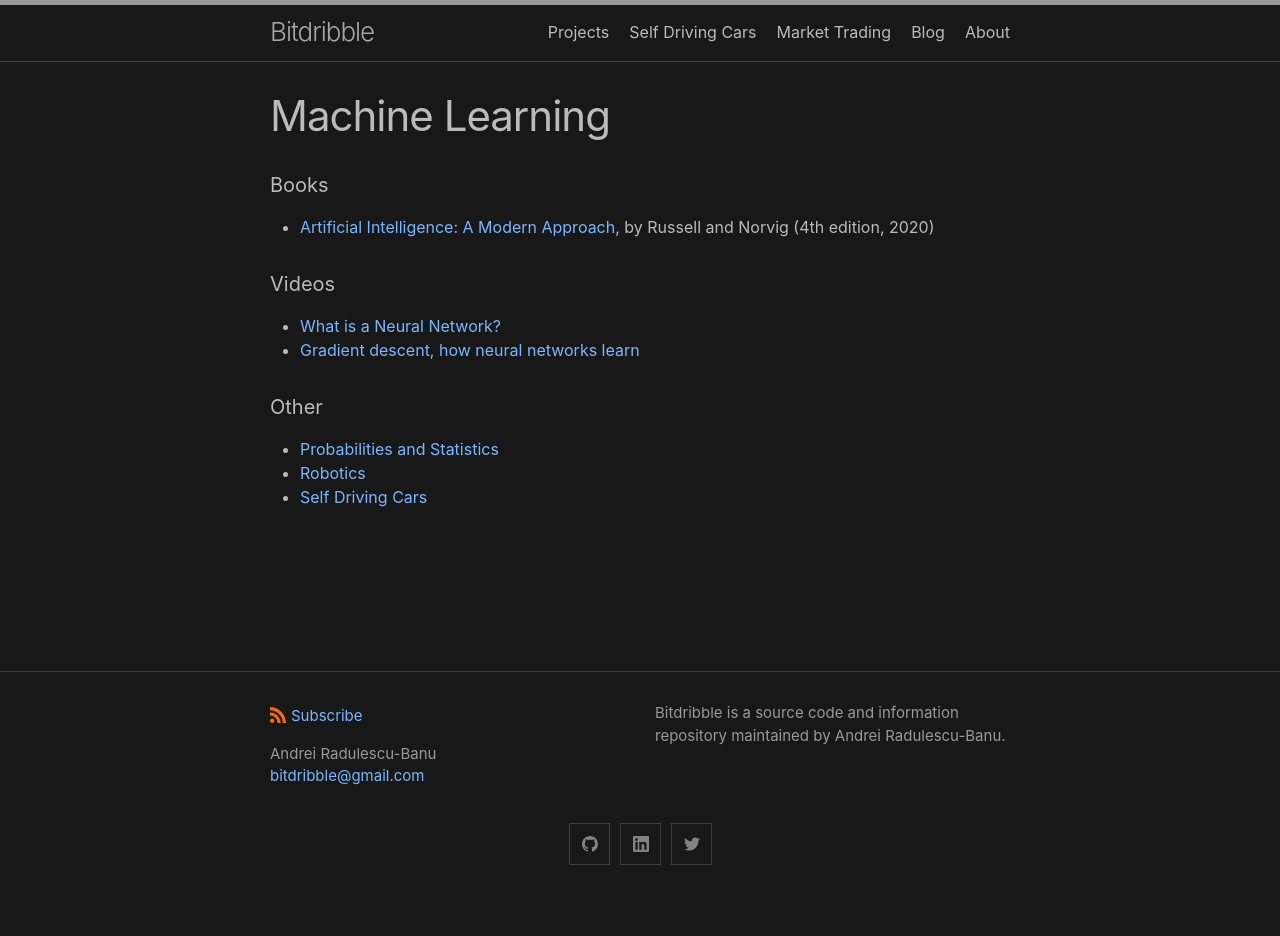
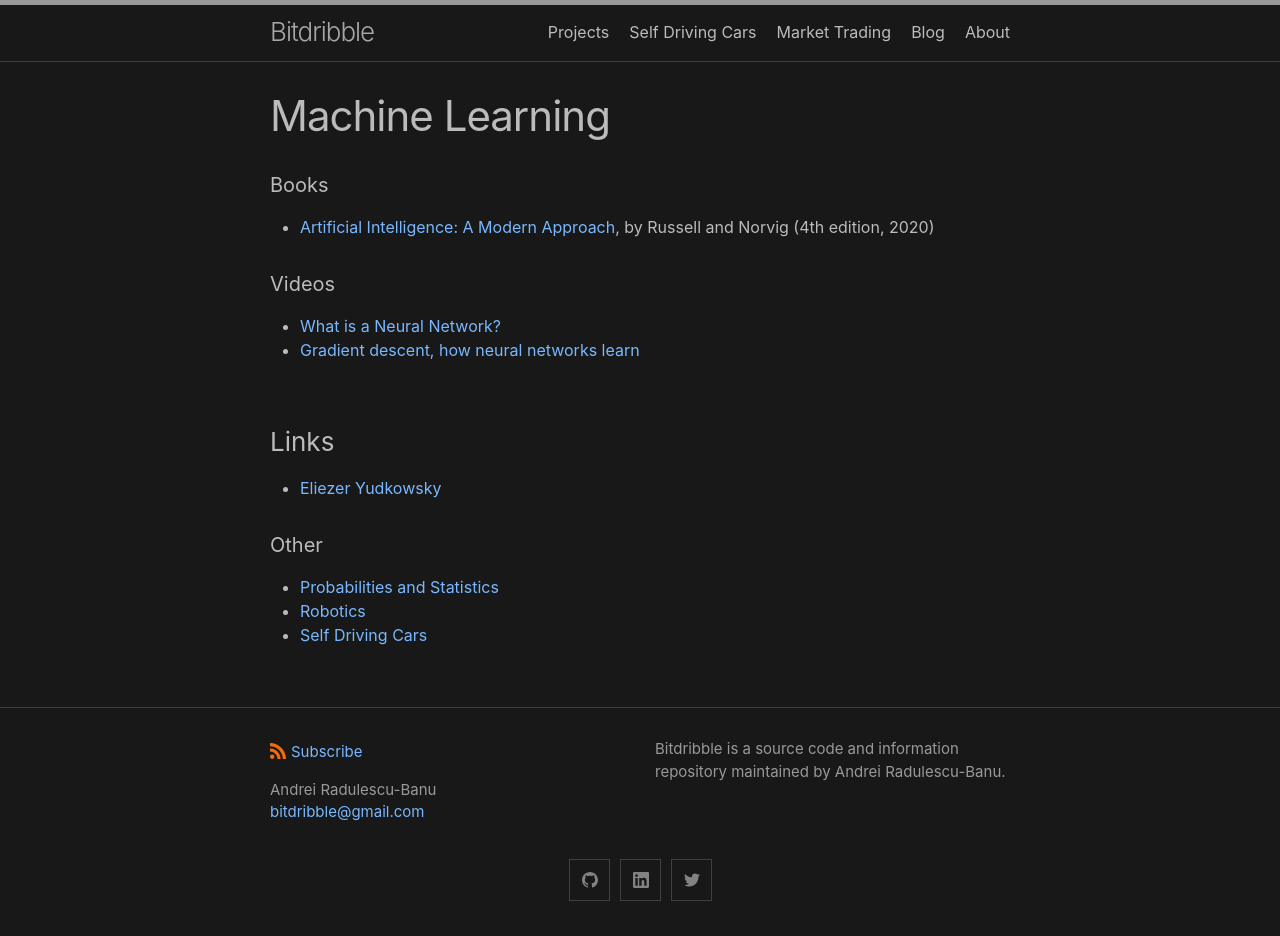
Before and after one commit to analytiq-hub/sigagent.github.io, a Jekyll site: the page built from machine_learning.md, in a window 1280 px wide. Built offline with Jekyll 4.4.1, drawn with Linux system fonts in a browser that asks for light colours; before the commit the page ends 900 px from its top, so only the background shows below that.

Commit message:
*** empty log message ***

```diff
--- a/machine_learning.md
+++ b/machine_learning.md
@@ -9,6 +9,9 @@ title: Machine Learning
 * [What is a Neural Network?](https://www.youtube.com/watch?v=aircAruvnKk)
 * [Gradient descent, how neural networks learn](https://www.youtube.com/watch?v=IHZwWFHWa-w)
 
+### Links
+* [Eliezer Yudkowsky](https://www.yudkowsky.net/)
+
 #### Other
 * [Probabilities and Statistics](probabilities_and_statistics.md)
 * [Robotics](robotics.md)
```
